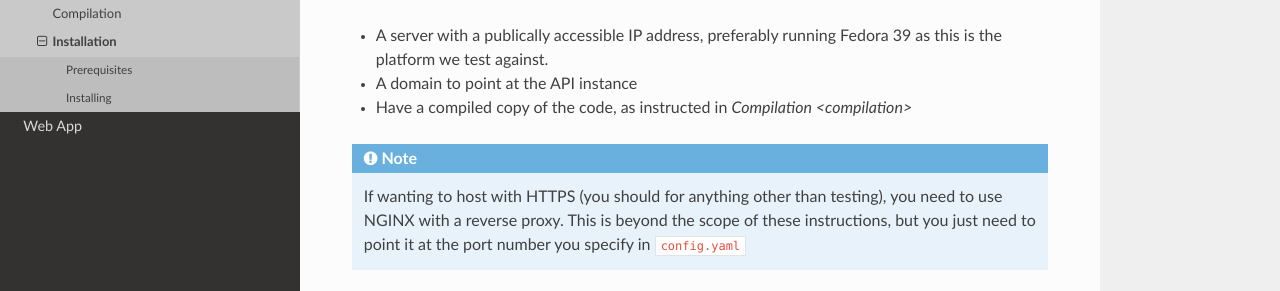
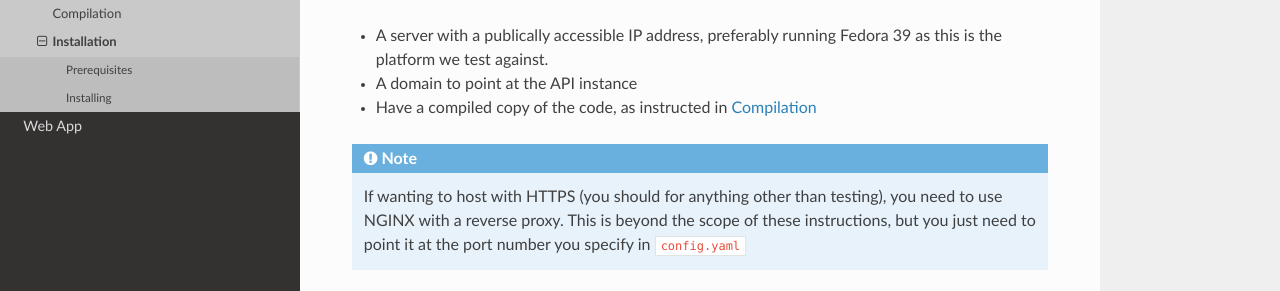
Before and after one commit to SETAP-Group5A-2023/c20-academy-docs, a Sphinx documentation site: the page built from docs/source/api/installation.rst, in a window 1280 px wide and 1025 px high. Shown: the part 192-483 px from the top of the window. Built offline with Sphinx 7.4.7 and the Read the Docs theme 2.0.0, drawn with Linux system fonts in a browser that asks for light colours.

Commit message:
fix link

```diff
--- a/docs/source/api/installation.rst
+++ b/docs/source/api/installation.rst
@@ -6,7 +6,7 @@ Prerequisites
 
 * A server with a publically accessible IP address, preferably running Fedora 39 as this is the platform we test against.
 * A domain to point at the API instance
-* Have a compiled copy of the code, as instructed in `Compilation <compilation>`
+* Have a compiled copy of the code, as instructed in `Compilation <compilation>`_
 
 .. note::
 
```
